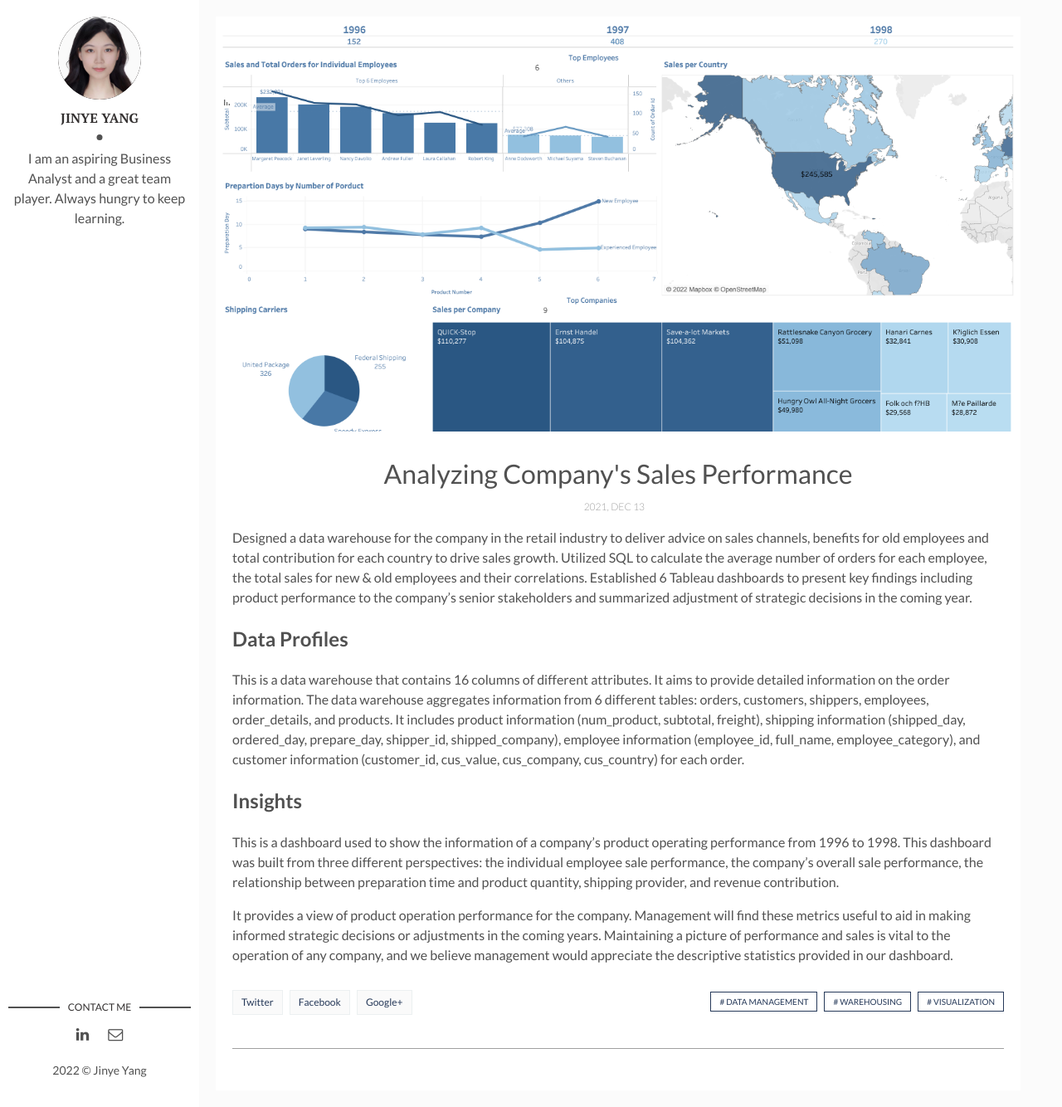
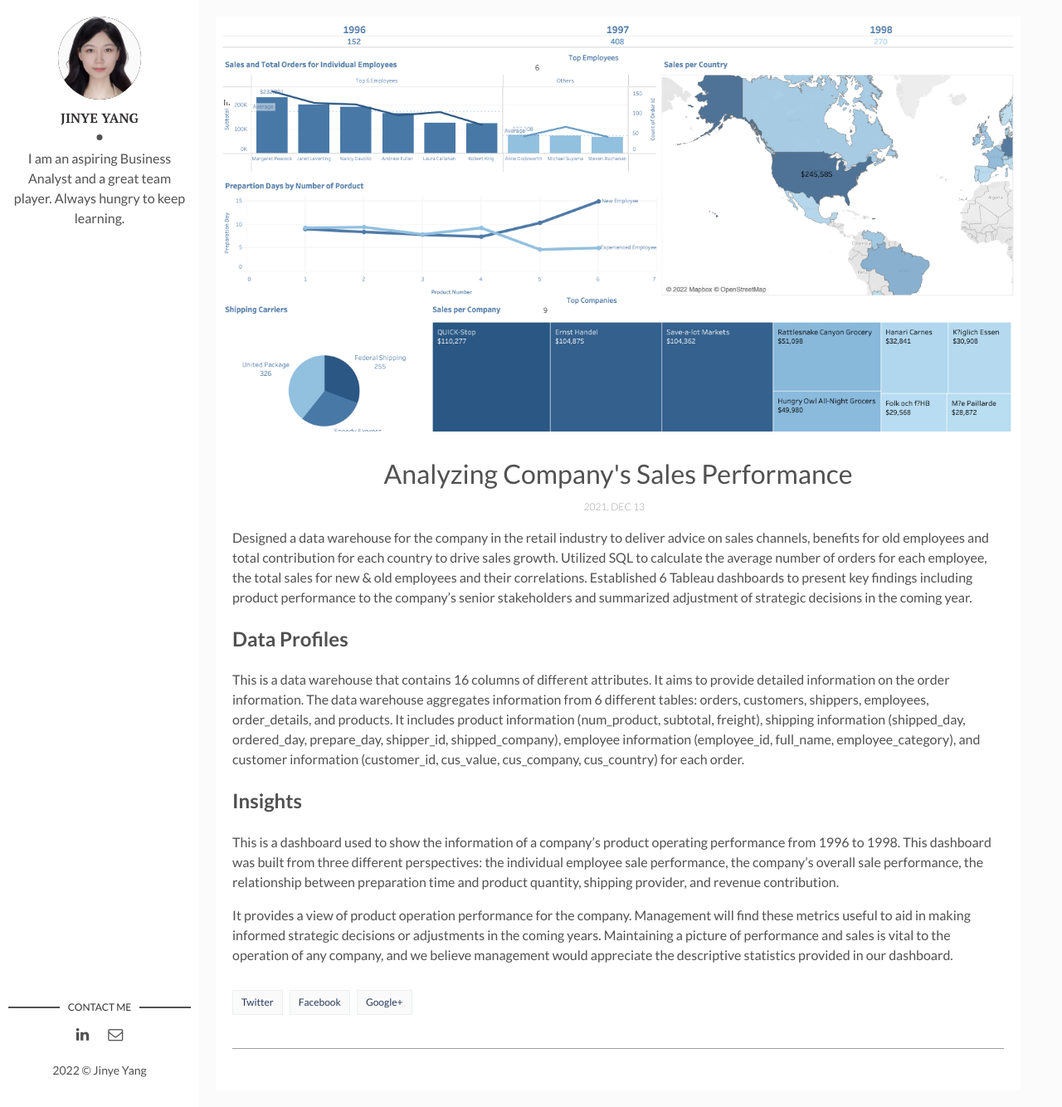
Before and after one commit to jinyey/jinyey.github.io, a Jekyll site: the page built from _posts/2021-12-14-company-sales-performance.markdown, in a window 1280 px wide and 1334 px high. Shown: the whole window at 83% size. Built offline with Jekyll 4.4.1, drawn with Linux system fonts in a browser that asks for light colours; comment, search, counter and statistics services are not loaded.

Commit message:
Update post.html

```diff
--- a/_layouts/post.html
+++ b/_layouts/post.html
@@ -26,13 +26,7 @@
           <a href="https://facebook.com/sharer.php?u={{ site.url }}{{ page.url }}" title="Share on Facebook" rel="nofollow" target="_blank">Facebook</a>
           <a href="https://plus.google.com/share?url={{ site.url }}{{ page.url }}" title="Share on Google+" rel="nofollow" target="_blank">Google+</a>
         </div>
-        <div class="page-tag">
-          {% for tag in page.tags %}
-            <a href="{{site.baseurl}}/tags#{{tag}}" class="tag">&#35; {{ tag }}</a>
-          {% endfor %}
-        </div>
       </div>
-      {% include disqus.html %}
     </div> <!-- End Wrap Content -->
   </div> <!-- End Page Content -->
 </article> <!-- End Article Page -->
```
